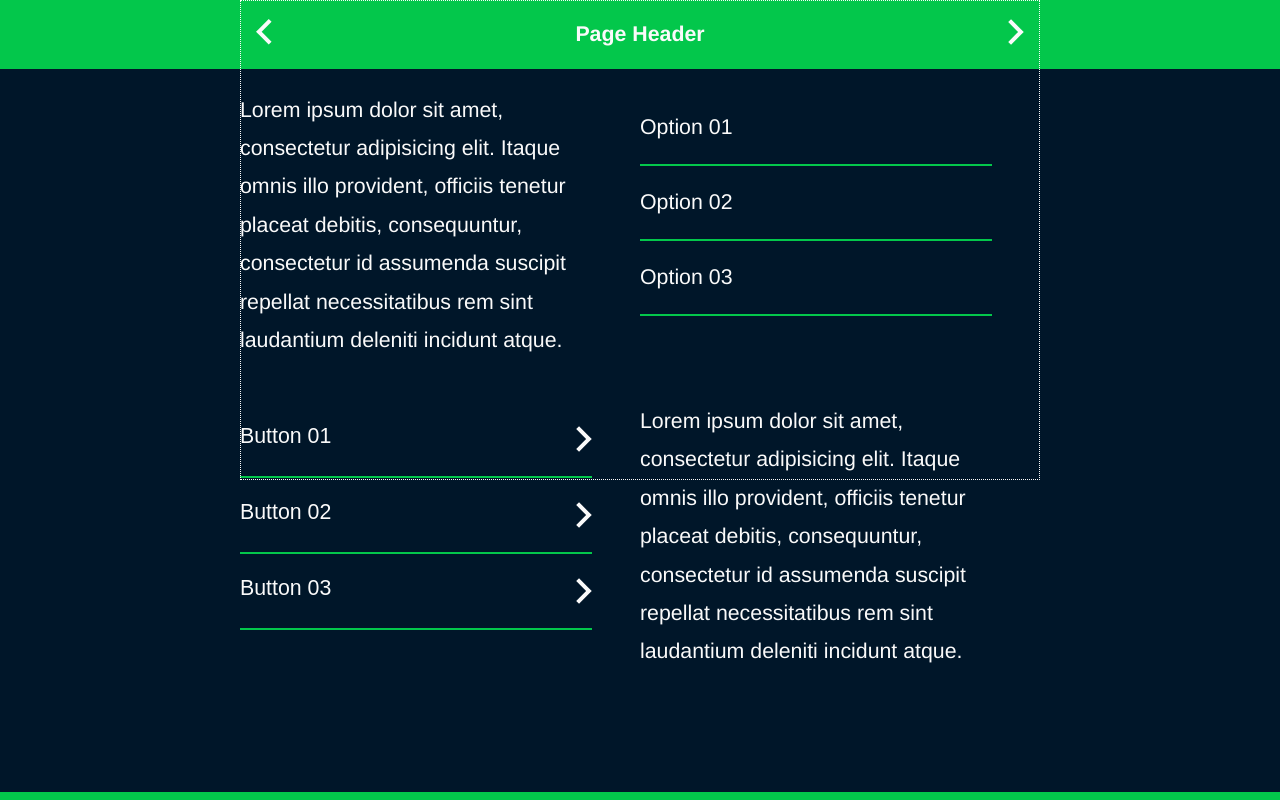
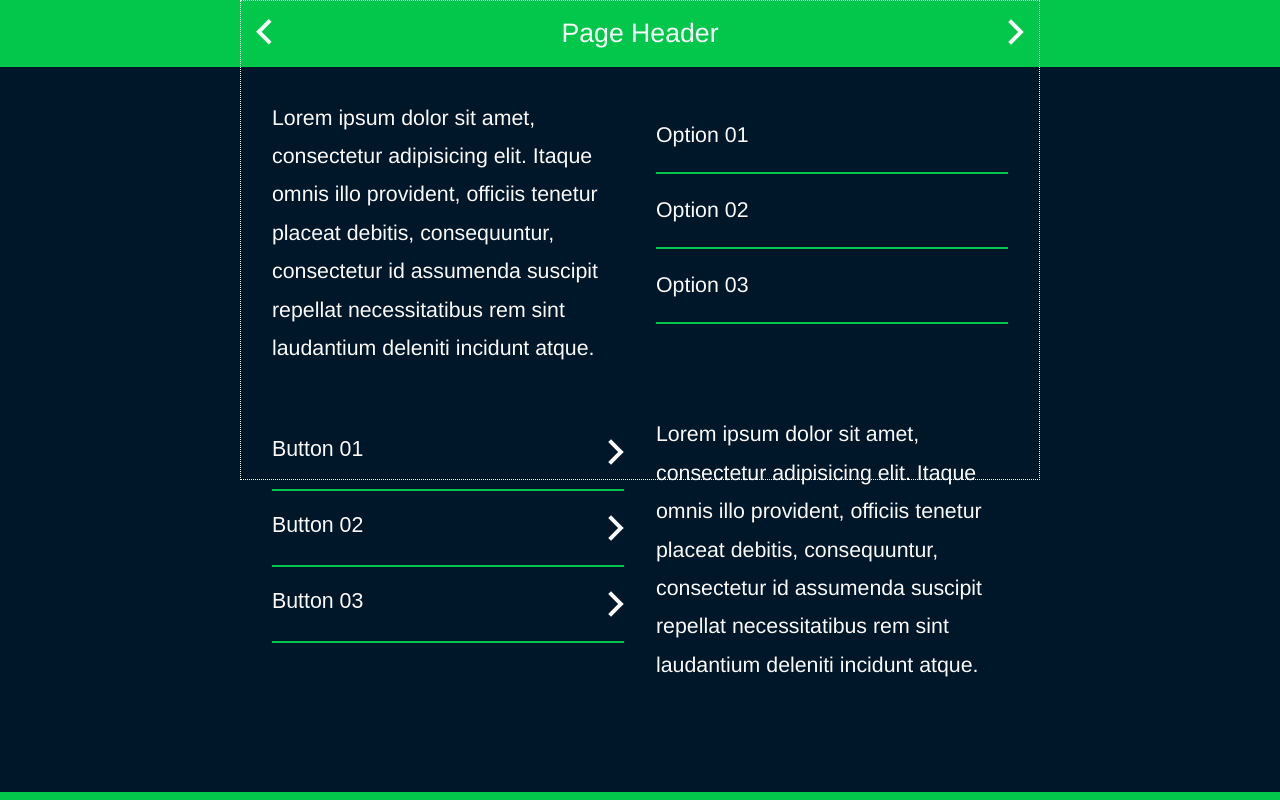
Before and after one commit to topologicalmedialab/deep-performance-dwelling-monitor, a React app: page / in a window 1280 px wide. Built offline with nearby package versions, Linux system fonts and the light colour scheme; the HTML template or start-up script is replaced by a standard one.

Commit message:
Improved common elements styles

```diff
--- a/src/styles/header.scss
+++ b/src/styles/header.scss
@@ -1,11 +1,13 @@
 .header {
   background-color: $primaryColor;
+  margin-bottom: 32px;
 
   h1 {
-    padding: 24px 0;
+    padding: 20px 0;
     margin: 0;
     line-height: 1;
-    font-size: 16pt;
+    font-size: 20pt;
+    font-weight: 500;
     text-align: center;
     color: $white;
   }
--- a/src/styles/main.scss
+++ b/src/styles/main.scss
@@ -20,11 +20,19 @@ body {
   border: 0;
   padding: 0;
   min-height: 100%;
-  padding-bottom: 64px;
+  padding-bottom: 32px;
   background-color: $darkColor;
   font-family: $ffSansSerif;
   font-size: 16pt;
   color: $white;
+}
+
+section {
+  margin-top: 24px;
+
+  &.fixed-height {
+    height: 342px;
+  }
 }
 
 .centered-content {
@@ -37,17 +45,40 @@ body {
   display: inline-block;
   vertical-align: top;
   width: $columnWidth;
+
+  &.left {
+    padding: 0 16px 0 32px;
+  }
+
+  &.right {
+    padding: 0 32px 0 16px ;
+  }
+
+  &.fixed {
+    height: 342px;
+    overflow: scroll;
+  }
+
+  .column-content {
+    &.aligned-bottom {
+      position: absolute;
+      bottom: 0;
+    }
+  }
+
 }
 
 p {
   width: $columnContentWidth;
+  margin: 0 0 24px 0;
   line-height: 1.8;
 }
 
 ul, ol {
   width: $columnContentWidth;
+  margin: 0;
+  padding-left: 0;
   list-style: none;
-  padding-left: 0;
 
   li {
     border-bottom: 2px solid $primaryColor;
```
